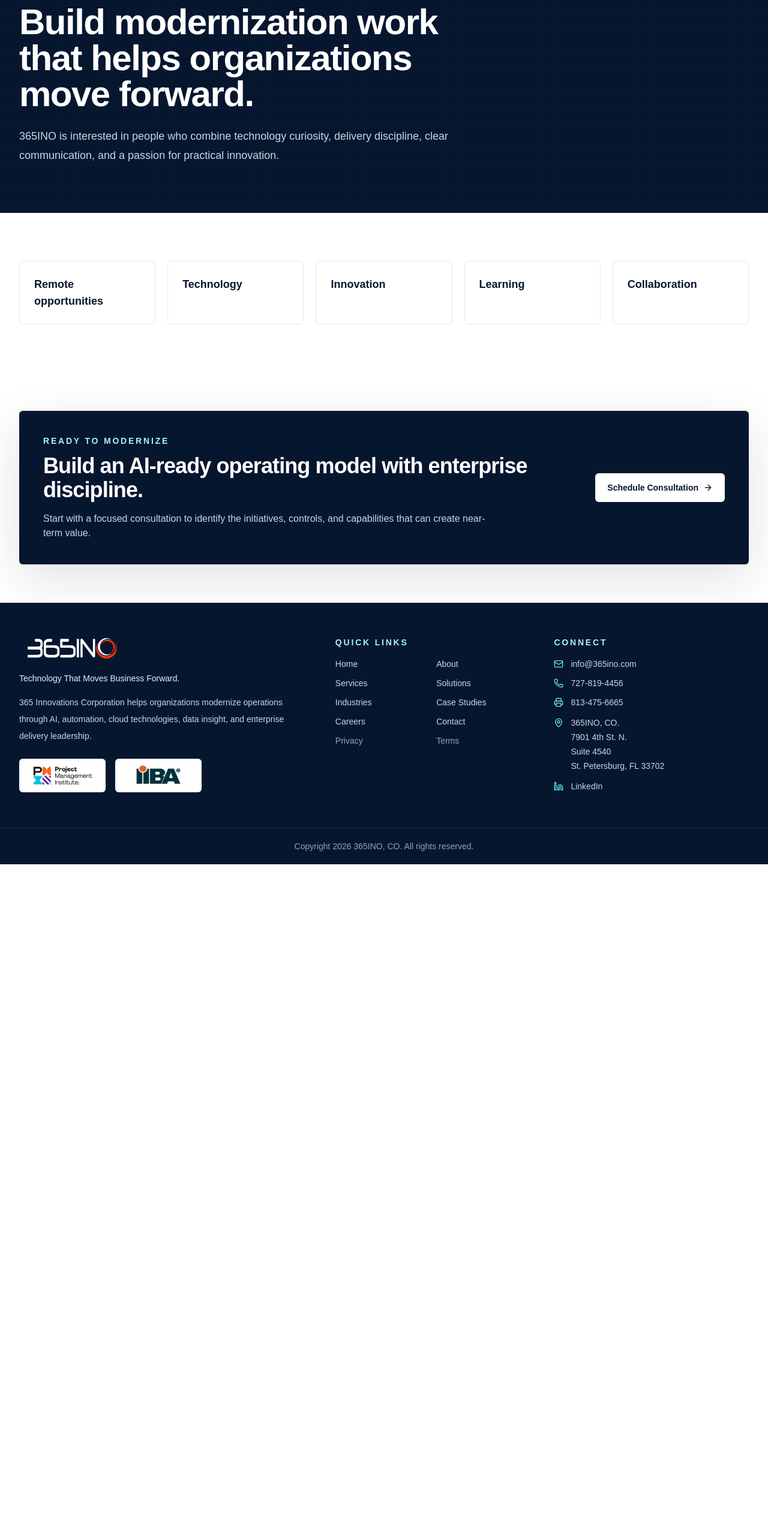
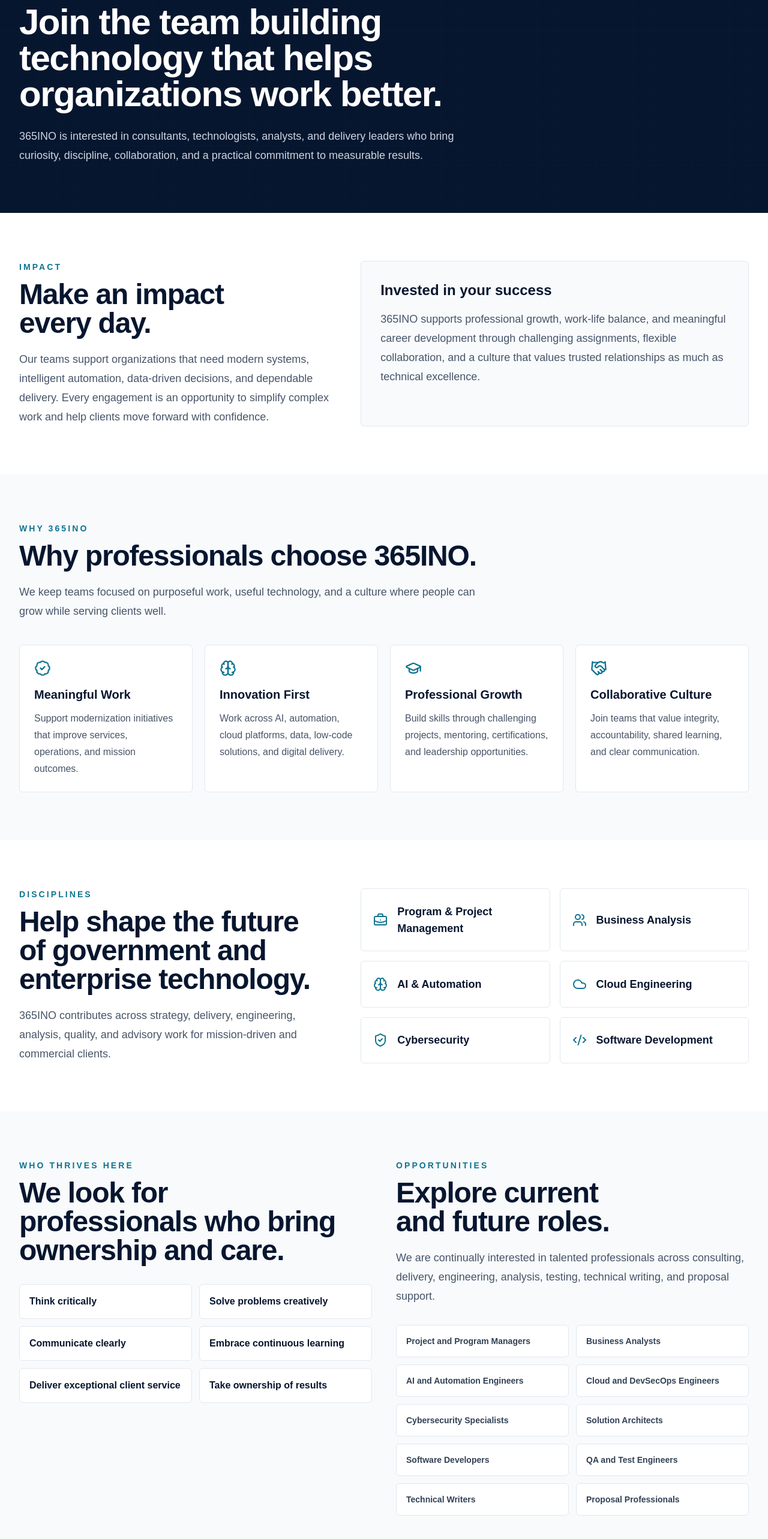
Before and after one commit to Space3434/365INO, a Next.js app: page /careers in a window 1280 px wide. Shown: the part 190-2756 px from the top of the page at 60% size. Before the commit the page ends 1631 px from the top, so only its background shows below. Built offline with nearby package versions, Linux system fonts and the light colour scheme.

Commit message:
Expand careers page content

```diff
--- a/app/careers/page.tsx
+++ b/app/careers/page.tsx
@@ -1,14 +1,69 @@
 import type { Metadata } from "next";
+import { ArrowRight, BadgeCheck, Brain, BriefcaseBusiness, Cloud, Code2, GraduationCap, Handshake, ShieldCheck, Users } from "lucide-react";
 import { AnimatedSection } from "@/components/animated-section";
-import { CtaBanner } from "@/components/cta-banner";
+import { ButtonLink } from "@/components/button-link";
 import { PageHero } from "@/components/page-hero";
+import { SectionHeading } from "@/components/section-heading";
+import { companyContact } from "@/lib/contact";
 import { createMetadata } from "@/lib/metadata";
 
-const values = ["Remote opportunities", "Technology", "Innovation", "Learning", "Collaboration"];
+const reasons = [
+  {
+    title: "Meaningful Work",
+    description: "Support modernization initiatives that improve services, operations, and mission outcomes.",
+    icon: BadgeCheck
+  },
+  {
+    title: "Innovation First",
+    description: "Work across AI, automation, cloud platforms, data, low-code solutions, and digital delivery.",
+    icon: Brain
+  },
+  {
+    title: "Professional Growth",
+    description: "Build skills through challenging projects, mentoring, certifications, and leadership opportunities.",
+    icon: GraduationCap
+  },
+  {
+    title: "Collaborative Culture",
+    description: "Join teams that value integrity, accountability, shared learning, and clear communication.",
+    icon: Handshake
+  }
+];
+
+const disciplines = [
+  { title: "Program & Project Management", icon: BriefcaseBusiness },
+  { title: "Business Analysis", icon: Users },
+  { title: "AI & Automation", icon: Brain },
+  { title: "Cloud Engineering", icon: Cloud },
+  { title: "Cybersecurity", icon: ShieldCheck },
+  { title: "Software Development", icon: Code2 }
+];
+
+const qualities = [
+  "Think critically",
+  "Solve problems creatively",
+  "Communicate clearly",
+  "Embrace continuous learning",
+  "Deliver exceptional client service",
+  "Take ownership of results"
+];
+
+const opportunities = [
+  "Project and Program Managers",
+  "Business Analysts",
+  "AI and Automation Engineers",
+  "Cloud and DevSecOps Engineers",
+  "Cybersecurity Specialists",
+  "Solution Architects",
+  "Software Developers",
+  "QA and Test Engineers",
+  "Technical Writers",
+  "Proposal Professionals"
+];
 
 export const metadata: Metadata = createMetadata(
   "Careers",
-  "Explore careers with 365INO across remote opportunities, technology, innovation, learning, and collaboration.",
+  "Explore careers with 365INO across remote opportunities, government technology, digital modernization, collaboration, and professional growth.",
   "/careers"
 );
 
@@ -17,19 +72,139 @@ export default function CareersPage() {
     <>
       <PageHero
         eyebrow="Careers"
-        title="Build modernization work that helps organizations move forward."
-        description="365INO is interested in people who combine technology curiosity, delivery discipline, clear communication, and a passion for practical innovation."
+        title="Join the team building technology that helps organizations work better."
+        description="365INO is interested in consultants, technologists, analysts, and delivery leaders who bring curiosity, discipline, collaboration, and a practical commitment to measurable results."
       />
+
       <AnimatedSection className="bg-white py-20">
-        <div className="container-pad grid gap-5 sm:grid-cols-2 lg:grid-cols-5">
-          {values.map((value) => (
-            <div key={value} className="rounded-md border border-slate-200 bg-white p-6 text-lg font-black text-navy">
-              {value}
-            </div>
-          ))}
+        <div className="container-pad grid gap-10 lg:grid-cols-[0.9fr_1.1fr]">
+          <SectionHeading
+            eyebrow="Impact"
+            title="Make an impact every day."
+            description="Our teams support organizations that need modern systems, intelligent automation, data-driven decisions, and dependable delivery. Every engagement is an opportunity to simplify complex work and help clients move forward with confidence."
+          />
+          <div className="rounded-md border border-slate-200 bg-slate-50 p-6 lg:p-8">
+            <h3 className="text-2xl font-black text-navy">Invested in your success</h3>
+            <p className="mt-4 text-lg leading-8 text-slate-600">
+              365INO supports professional growth, work-life balance, and meaningful career development through
+              challenging assignments, flexible collaboration, and a culture that values trusted relationships as much
+              as technical excellence.
+            </p>
+          </div>
         </div>
       </AnimatedSection>
-      <CtaBanner />
+
+      <AnimatedSection className="bg-slate-50 py-20">
+        <div className="container-pad">
+          <SectionHeading
+            eyebrow="Why 365INO"
+            title="Why professionals choose 365INO."
+            description="We keep teams focused on purposeful work, useful technology, and a culture where people can grow while serving clients well."
+          />
+          <div className="mt-10 grid gap-5 md:grid-cols-2 lg:grid-cols-4">
+            {reasons.map(({ title, description, icon: Icon }) => (
+              <div key={title} className="rounded-md border border-slate-200 bg-white p-6">
+                <Icon className="mb-4 h-7 w-7 text-cyan-700" aria-hidden="true" />
+                <h3 className="text-xl font-black text-navy">{title}</h3>
+                <p className="mt-3 leading-7 text-slate-600">{description}</p>
+              </div>
+            ))}
+          </div>
+        </div>
+      </AnimatedSection>
+
+      <AnimatedSection className="bg-white py-20">
+        <div className="container-pad grid gap-10 lg:grid-cols-[0.9fr_1.1fr]">
+          <SectionHeading
+            eyebrow="Disciplines"
+            title="Help shape the future of government and enterprise technology."
+            description="365INO contributes across strategy, delivery, engineering, analysis, quality, and advisory work for mission-driven and commercial clients."
+          />
+          <div className="grid gap-4 sm:grid-cols-2">
+            {disciplines.map(({ title, icon: Icon }) => (
+              <div key={title} className="flex items-center gap-4 rounded-md border border-slate-200 bg-white p-5">
+                <Icon className="h-6 w-6 shrink-0 text-cyan-700" aria-hidden="true" />
+                <h3 className="text-lg font-black text-navy">{title}</h3>
+              </div>
+            ))}
+          </div>
+        </div>
+      </AnimatedSection>
+
+      <AnimatedSection className="bg-slate-50 py-20">
+        <div className="container-pad grid gap-10 lg:grid-cols-2">
+          <div>
+            <SectionHeading
+              eyebrow="Who thrives here"
+              title="We look for professionals who bring ownership and care."
+            />
+            <div className="mt-8 grid gap-3 sm:grid-cols-2">
+              {qualities.map((quality) => (
+                <div key={quality} className="rounded-md border border-slate-200 bg-white p-4 font-black text-navy">
+                  {quality}
+                </div>
+              ))}
+            </div>
+          </div>
+          <div>
+            <SectionHeading
+              eyebrow="Opportunities"
+              title="Explore current and future roles."
+              description="We are continually interested in talented professionals across consulting, delivery, engineering, analysis, testing, technical writing, and proposal support."
+            />
+            <div className="mt-8 grid gap-3 sm:grid-cols-2">
+              {opportunities.map((role) => (
+                <div key={role} className="rounded-md border border-slate-200 bg-white p-4 text-sm font-bold text-slate-700">
+                  {role}
+                </div>
+              ))}
+            </div>
+          </div>
+        </div>
+      </AnimatedSection>
+
+      <AnimatedSection className="bg-white py-20">
+        <div className="container-pad">
+          <div className="grid items-center gap-8 rounded-md bg-navy p-8 text-white shadow-enterprise md:grid-cols-[1fr_auto] md:p-10">
+            <div>
+              <p className="text-sm font-black uppercase tracking-[0.2em] text-cyan-200">Talent network</p>
+              <h2 className="mt-3 text-3xl font-black tracking-tight sm:text-4xl">
+                Ready to build what is next?
+              </h2>
+              <p className="mt-4 max-w-3xl text-slate-300">
+                If you are passionate about technology, innovation, and practical client impact, connect with 365INO
+                so we can keep you in mind for aligned opportunities.
+              </p>
+            </div>
+            <div className="flex flex-wrap gap-3">
+              <ButtonLink href="/contact" variant="light">
+                <span className="inline-flex items-center gap-2">
+                  Contact Recruiting <ArrowRight className="h-4 w-4" aria-hidden="true" />
+                </span>
+              </ButtonLink>
+              <a
+                href={`mailto:${companyContact.email}?subject=365INO%20Talent%20Network`}
+                className="focus-ring inline-flex min-h-12 items-center justify-center rounded-md border border-cyan-200 px-5 py-3 text-sm font-black text-white transition hover:bg-white/10"
+              >
+                Join Talent Network
+              </a>
+            </div>
+          </div>
+        </div>
+      </AnimatedSection>
+
+      <AnimatedSection className="bg-slate-50 py-16">
+        <div className="container-pad">
+          <div className="rounded-md border border-slate-200 bg-white p-6">
+            <h2 className="text-2xl font-black text-navy">Equal Opportunity Employer</h2>
+            <p className="mt-4 leading-7 text-slate-600">
+              365INO is committed to a respectful workplace where employment decisions are based on qualifications,
+              merit, business needs, and performance. Reasonable accommodations are available throughout the employment
+              process for qualified individuals who require assistance.
+            </p>
+          </div>
+        </div>
+      </AnimatedSection>
     </>
   );
 }
```
